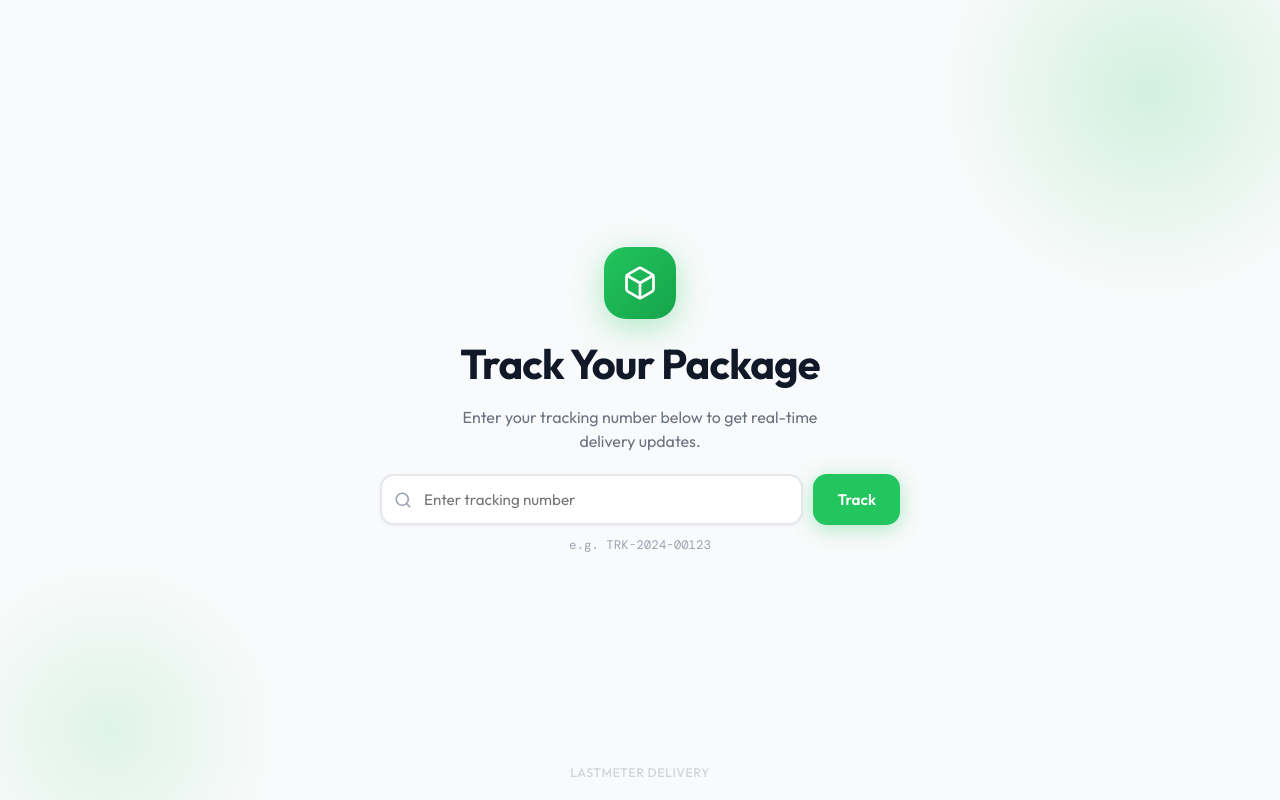
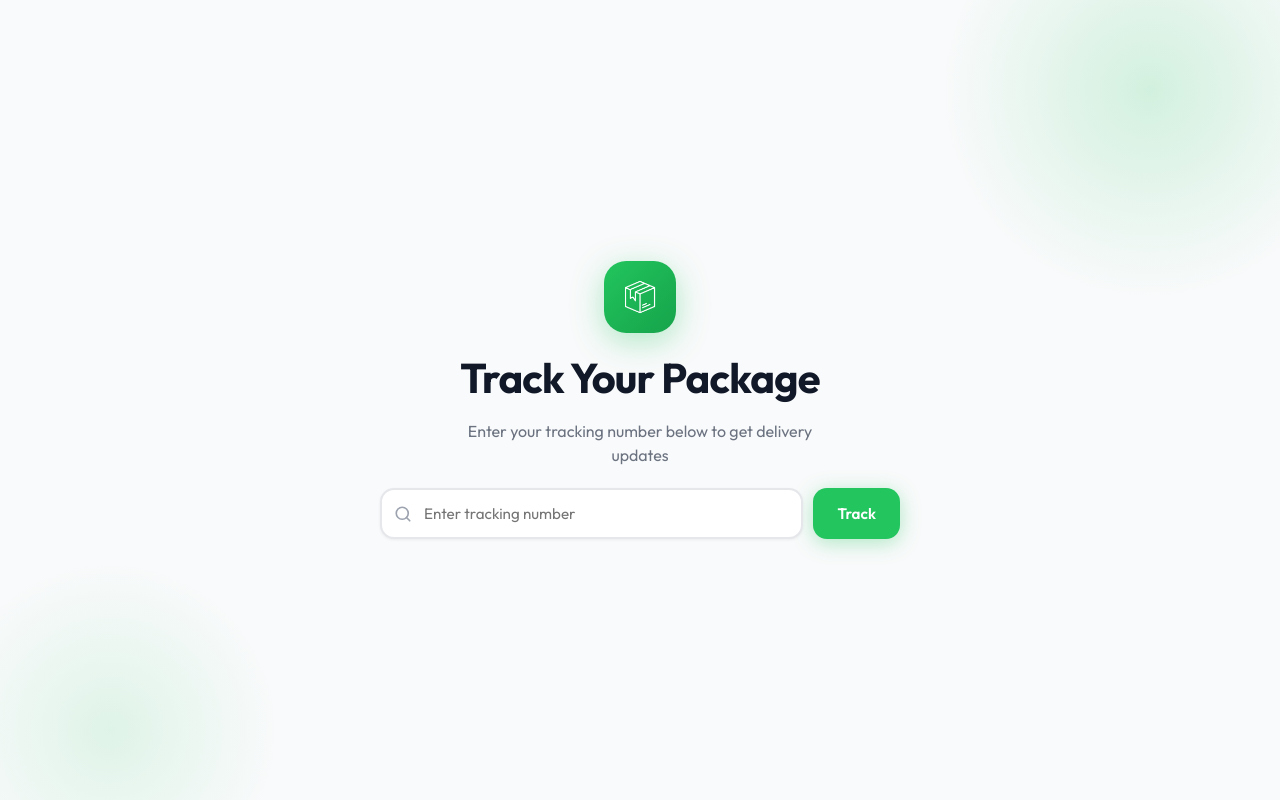
Before and after one commit to SpartakPopov/LastMeterFrontend, a React (Vite) app: page / in a window 1280 px wide. Built offline with nearby package versions, Linux system fonts and the light colour scheme; no server answers.

Commit message:
added logo

```diff
--- a/src/pages/HomePage.jsx
+++ b/src/pages/HomePage.jsx
@@ -1,5 +1,6 @@
 import React from 'react';
 import SearchBar from '../components/SearchBar';
+import packageImage from '../assets/package.png';
 
 export default function HomePage({ onSearch, loading }) {
     return (
@@ -10,30 +11,16 @@
 
             <div style={styles.content}>
                 <div style={styles.logoMark}>
-                    <PackageLogoIcon />
+                    <img src={packageImage} style={styles.logoImage}></img>
                 </div>
                 <h1 style={styles.title}>Track Your Package</h1>
                 <p style={styles.subtitle}>
-                    Enter your tracking number below to get real-time delivery updates.
+                    Enter your tracking number below to get delivery updates
                 </p>
                 <SearchBar onSearch={onSearch} loading={loading} />
-                <p style={styles.hint}>e.g. TRK-2024-00123</p>
             </div>
 
-            <footer style={styles.footer}>
-                <span>LastMeter Delivery</span>
-            </footer>
         </div>
-    );
-}
-
-function PackageLogoIcon() {
-    return (
-        <svg width="36" height="36" viewBox="0 0 24 24" fill="none" stroke="#ffffff" strokeWidth="1.8" strokeLinecap="round" strokeLinejoin="round">
-            <path d="M21 8a2 2 0 0 0-1-1.73l-7-4a2 2 0 0 0-2 0l-7 4A2 2 0 0 0 3 8v8a2 2 0 0 0 1 1.73l7 4a2 2 0 0 0 2 0l7-4A2 2 0 0 0 21 16Z" />
-            <path d="m3.3 7 8.7 5 8.7-5" />
-            <path d="M12 22V12" />
-        </svg>
     );
 }
 
@@ -89,6 +76,11 @@
         boxShadow: '0 8px 32px rgba(34,197,94,0.35)',
         marginBottom: '4px',
     },
+    logoImage: {
+        width: 40,
+        height: 40,
+        objectFit: 'contain',
+    },
     title: {
         fontSize: 'clamp(1.8rem, 5vw, 2.6rem)',
         fontWeight: 700,
--- a/src/pages/TrackingResultPage.jsx
+++ b/src/pages/TrackingResultPage.jsx
@@ -1,7 +1,7 @@
 import React from 'react';
 import PackageInfo from '../components/PackageInfo';
 import LoadingSpinner from '../components/LoadingSpinner';
-
+import packageImage from '../assets/package.png';
 export default function TrackingResultPage({ trackingNumber, packageData, loading, error, onBack, onSearch }) {
     return (
         <div style={styles.page}>
@@ -12,7 +12,6 @@
                     <span>Back</span>
                 </button>
                 <div style={styles.logo}>
-                    <span style={styles.logoIcon}><SmallPackageIcon /></span>
                     <span style={styles.logoText}>LastMeter</span>
                 </div>
             </header>
@@ -155,4 +154,10 @@
         fontSize: '0.88rem',
         lineHeight: 1.5,
     },
+
+    logoImage: {
+        width: 40,
+        height: 40,
+        objectFit: 'contain',
+    },
 };
--- a/vite.config.js
+++ b/vite.config.js
@@ -1,14 +1,15 @@
-import { defineConfig } from 'vite'
-import react from '@vitejs/plugin-react'
+import { defineConfig } from 'vite';
+import react from '@vitejs/plugin-react';
 
 export default defineConfig({
-  plugins: [react()],
-  server: {
-    proxy: {
-      '/api': {
-        target: 'http://localhost:8080',  // reaches for backend connection which is 8080
-        changeOrigin: true
-      }
-    }
-  }
-})
+    plugins: [react()],
+    server: {
+        port: 5173,
+        proxy: {
+            '/packages': {
+                target: 'http://localhost:8080',
+                changeOrigin: true,
+            },
+        },
+    },
+});
```
Also changed, not shown: src/assets/package.png (added).
